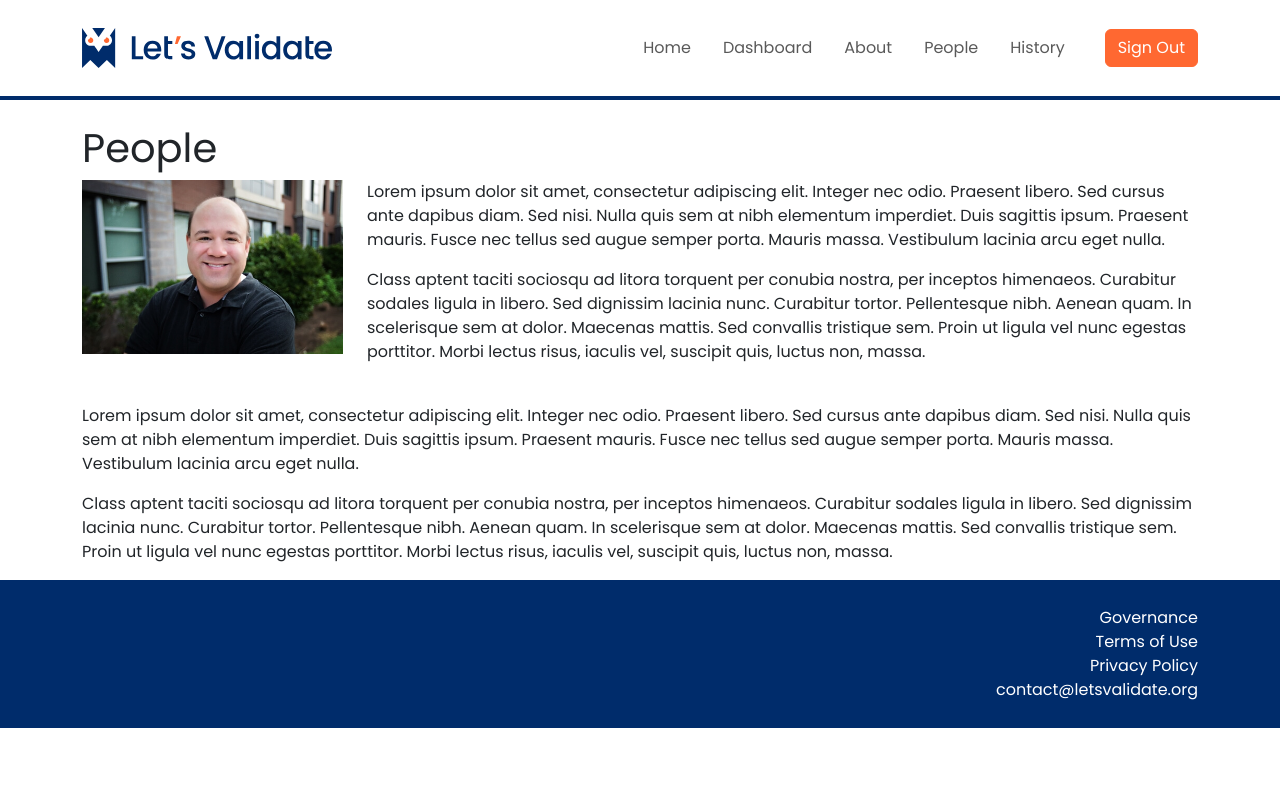
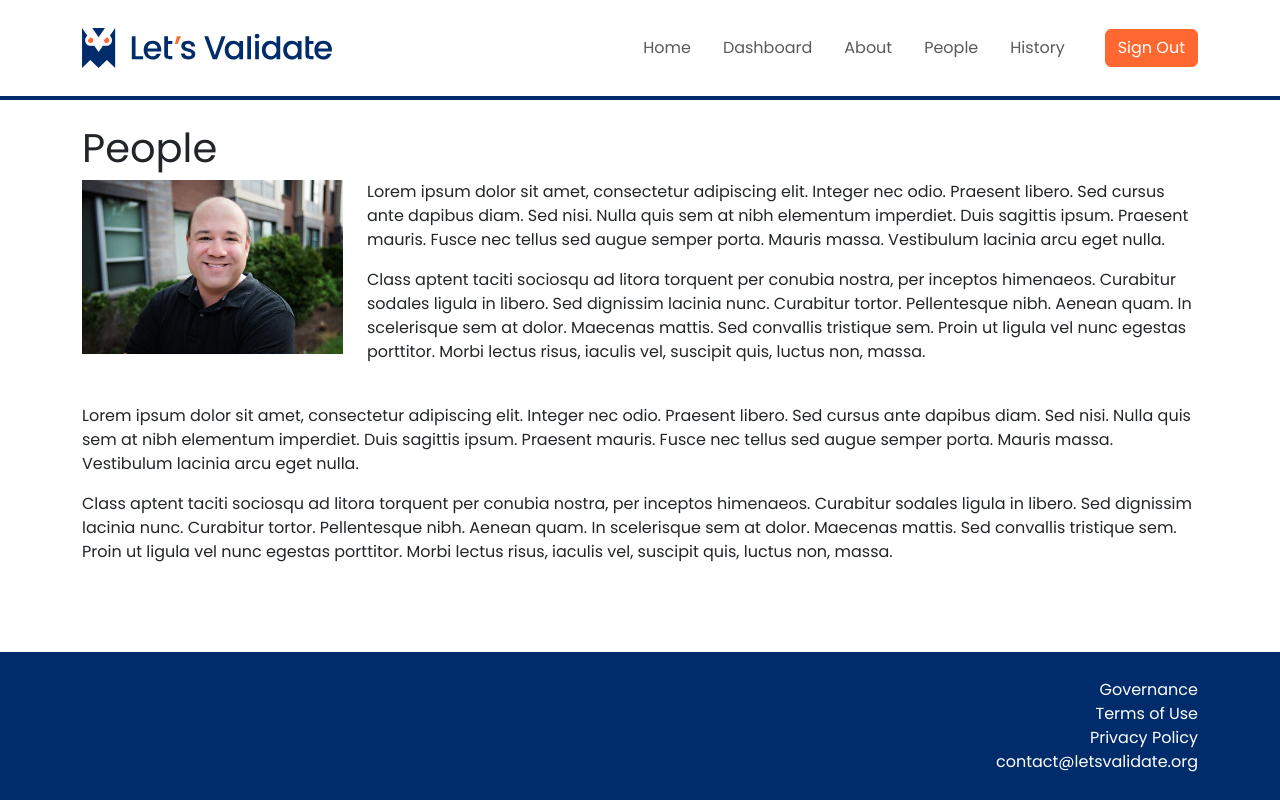
Before and after one commit to LetsValidateOrg/letsvalidate-ui, a Vue app: page /people in a window 1280 px wide. Built offline with nearby package versions, Linux system fonts and the light colour scheme.

Commit message:
footer fix

```diff
--- a/src/assets/scss/_custom.scss
+++ b/src/assets/scss/_custom.scss
@@ -23,7 +23,10 @@ img {
     max-width: 100%;
 }
 
-
+//height of the navbar and footer
+main.container{
+    min-height: calc(100vh - 272px);
+}
 
 // Bootstrap and its default variables
 @import "../../../node_modules/bootstrap/scss/bootstrap.scss";
--- a/src/views/AboutView.vue
+++ b/src/views/AboutView.vue
@@ -1,5 +1,5 @@
 <template>
-  <div class="about container">
+  <main class="about container">
       <div class="row">
           <div class="col">
               <h1>About</h1>
@@ -11,5 +11,5 @@
               <p>Donec lacus nunc, viverra nec, blandit vel, egestas et, augue. Vestibulum tincidunt malesuada tellus. Ut ultrices ultrices enim. Curabitur sit amet mauris. Morbi in dui quis est pulvinar ullamcorper. Nulla facilisi. Integer lacinia sollicitudin massa. Cras metus. Sed aliquet risus a tortor. Integer id quam. Morbi mi. Quisque nisl felis, venenatis tristique, dignissim in, ultrices sit amet, augue. Proin sodales libero eget ante. </p>
           </div>
       </div>
-  </div>
+  </main>
 </template>
--- a/src/views/GovernanceView.vue
+++ b/src/views/GovernanceView.vue
@@ -1,5 +1,5 @@
 <template>
-  <div class="governance container">
+  <main class="governance container">
       <div class="row">
           <div class="col">
               <h1>Governance</h1>
@@ -11,5 +11,5 @@
               <p>Donec lacus nunc, viverra nec, blandit vel, egestas et, augue. Vestibulum tincidunt malesuada tellus. Ut ultrices ultrices enim. Curabitur sit amet mauris. Morbi in dui quis est pulvinar ullamcorper. Nulla facilisi. Integer lacinia sollicitudin massa. Cras metus. Sed aliquet risus a tortor. Integer id quam. Morbi mi. Quisque nisl felis, venenatis tristique, dignissim in, ultrices sit amet, augue. Proin sodales libero eget ante. </p>
           </div>
       </div>
-  </div>
+  </main>
 </template>
--- a/src/views/HistoryView.vue
+++ b/src/views/HistoryView.vue
@@ -1,5 +1,5 @@
 <template>
-  <div class="history container">
+  <main class="history container">
       <div class="row">
           <div class="col">
               <h1>History</h1>
@@ -11,5 +11,5 @@
               <p>Donec lacus nunc, viverra nec, blandit vel, egestas et, augue. Vestibulum tincidunt malesuada tellus. Ut ultrices ultrices enim. Curabitur sit amet mauris. Morbi in dui quis est pulvinar ullamcorper. Nulla facilisi. Integer lacinia sollicitudin massa. Cras metus. Sed aliquet risus a tortor. Integer id quam. Morbi mi. Quisque nisl felis, venenatis tristique, dignissim in, ultrices sit amet, augue. Proin sodales libero eget ante. </p>
           </div>
       </div>
-  </div>
+  </main>
 </template>
--- a/src/views/HomeView.vue
+++ b/src/views/HomeView.vue
@@ -1,5 +1,5 @@
 <template>
-  <div class="home container">
+  <main class="home container">
     <div class="row">
       <div class="col">
         <h1>Automated Website Certificate Validation</h1>
@@ -30,5 +30,5 @@
         <img src="../assets/work-risk-free.svg">
       </div>
     </div>
-  </div>
+  </main>
 </template>
--- a/src/views/PeopleView.vue
+++ b/src/views/PeopleView.vue
@@ -1,5 +1,5 @@
 <template>
-  <div class="people container">
+  <main class="people container">
     <div class="row">
       <div class="col">
           <h1>People</h1>
@@ -19,5 +19,5 @@
       <p>Lorem ipsum dolor sit amet, consectetur adipiscing elit. Integer nec odio. Praesent libero. Sed cursus ante dapibus diam. Sed nisi. Nulla quis sem at nibh elementum imperdiet. Duis sagittis ipsum. Praesent mauris. Fusce nec tellus sed augue semper porta. Mauris massa. Vestibulum lacinia arcu eget nulla. </p>
       <p>Class aptent taciti sociosqu ad litora torquent per conubia nostra, per inceptos himenaeos. Curabitur sodales ligula in libero. Sed dignissim lacinia nunc. Curabitur tortor. Pellentesque nibh. Aenean quam. In scelerisque sem at dolor. Maecenas mattis. Sed convallis tristique sem. Proin ut ligula vel nunc egestas porttitor. Morbi lectus risus, iaculis vel, suscipit quis, luctus non, massa. </p>
     </div>
-  </div>
+  </main>
 </template>
--- a/src/views/Privacy.vue
+++ b/src/views/Privacy.vue
@@ -1,5 +1,5 @@
 <template>
-    <div class="privacy container">
+    <main class="privacy container">
         <div class="row">
             <div class="col">
                 <h1>Privacy Policy</h1>
@@ -11,5 +11,5 @@
                 <p>Donec lacus nunc, viverra nec, blandit vel, egestas et, augue. Vestibulum tincidunt malesuada tellus. Ut ultrices ultrices enim. Curabitur sit amet mauris. Morbi in dui quis est pulvinar ullamcorper. Nulla facilisi. Integer lacinia sollicitudin massa. Cras metus. Sed aliquet risus a tortor. Integer id quam. Morbi mi. Quisque nisl felis, venenatis tristique, dignissim in, ultrices sit amet, augue. Proin sodales libero eget ante. </p>
             </div>
         </div>
-    </div>
+    </main>
   </template>
```
